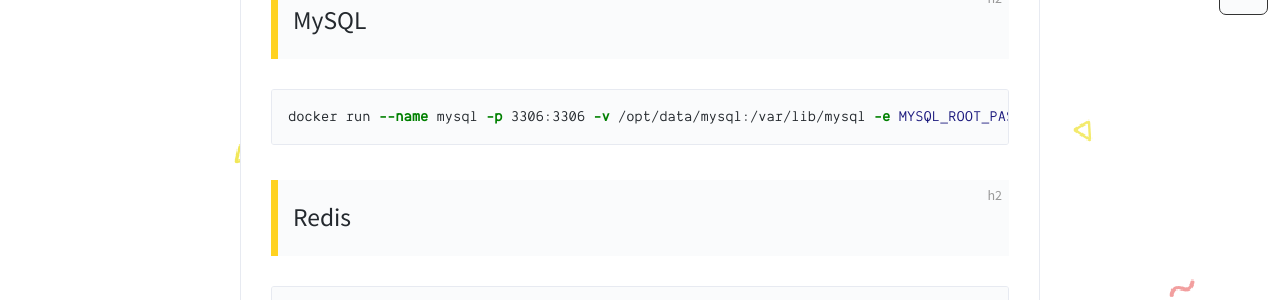
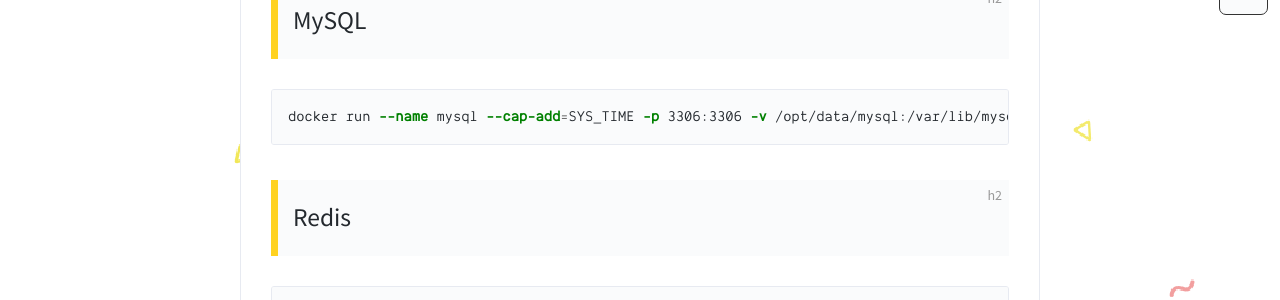
Before and after one commit to WuChenLinux/yw, a Jekyll site: the page built from _posts/2019-03-29-docker-start.md, in a window 1280 px wide. Shown: the part 795-1095 px from the top of the page. Built offline with Jekyll 4.4.1, drawn with Linux system fonts in a browser that asks for light colours; comment, search, counter and statistics services are not loaded.

Commit message:
Update 2019-03-29-docker-start.md

````diff
--- a/_posts/2019-03-29-docker-start.md
+++ b/_posts/2019-03-29-docker-start.md
@@ -23,7 +23,7 @@
 ## MySQL
 
 ```shell
-docker run --name mysql -p 3306:3306 -v /opt/data/mysql:/var/lib/mysql -e MYSQL_ROOT_PASSWORD=qwfakjklk123456 -d mysql:5.7
+docker run --name mysql --cap-add=SYS_TIME -p 3306:3306 -v /opt/data/mysql:/var/lib/mysql -e MYSQL_ROOT_PASSWORD=qwfakjklk123456 -d mysql:5.7
 ```
 
 ## Redis
````
